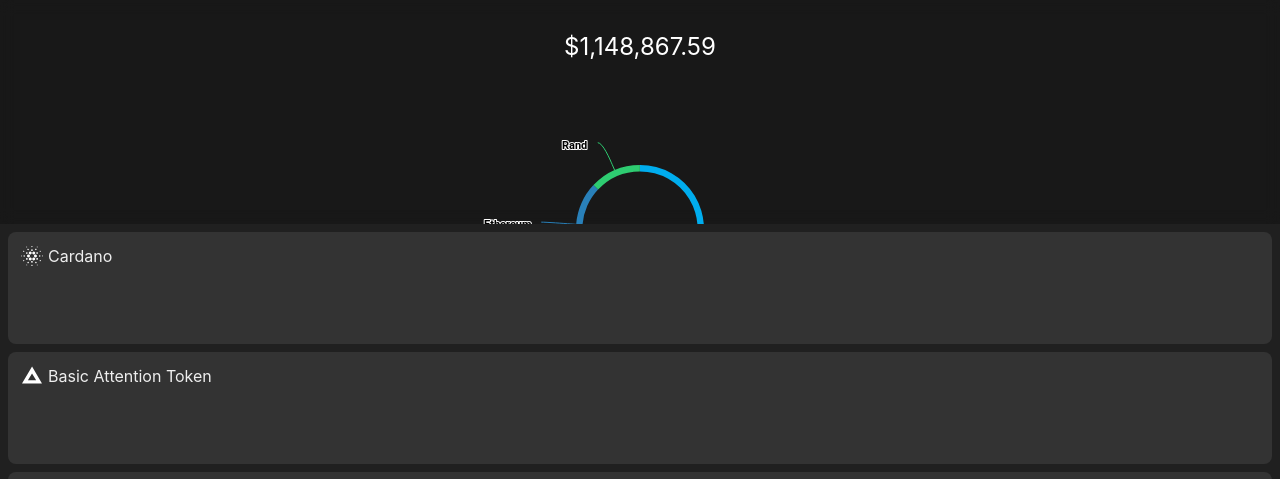
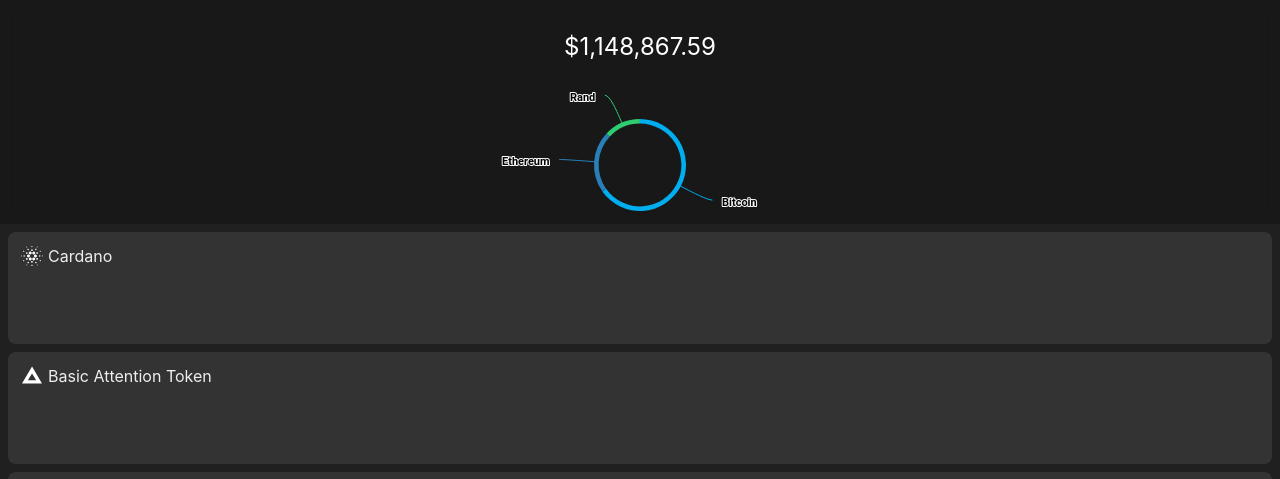
Before and after one commit to bilo-io/hydra, a React (Create React App) app: page /portfolio in a window 1280 px wide. Shown: the top 479 px of the page. Built offline with nearby package versions, Linux system fonts and the light colour scheme.

Commit message:
fixed pie placement and size

```diff
--- a/src/App.scss
+++ b/src/App.scss
@@ -2,6 +2,7 @@
 @import './styles/_layout.scss';
 @import './styles/_colors.scss';
 @import './styles/_misc.scss';
+@import './styles/_overrides.scss';
 
 @import './styles/Accordion.scss';
 @import './styles/AppMenu.scss';
--- a/src/components/Charts/PieChart.tsx
+++ b/src/components/Charts/PieChart.tsx
@@ -24,7 +24,7 @@
     },
     plotOptions: {
         pie: {
-            size:'30%',
+            size:'20%',
             innerSize: '90%',
             borderColor: 'transparent'
         }
--- a/src/pages/Portfolio/index.tsx
+++ b/src/pages/Portfolio/index.tsx
@@ -90,7 +90,7 @@
       }}>
         {currency?.symbol}{withCommas(data?.totalAmount)}
       </div>
-      <div style={{ position: 'relative', overflow: 'hidden', width: '100%', margin: 'auto', marginTop: '-2rem' }}>
+      <div style={{ position: 'relative', overflow: 'hidden', width: '100%', margin: 'auto', marginTop: '-6rem' }}>
         <PieChart selector={'amount'} data={portfolio.breakdown} isLoading={false} title=""/>
       </div>
     </div>
--- /dev/null
+++ b/src/styles/_overrides.scss
@@ -0,0 +1,5 @@
+// Highcharts
+
+.highcharts-container {
+
+}
```
Also changed, not shown: .dependencygraph/setting.json (added).
